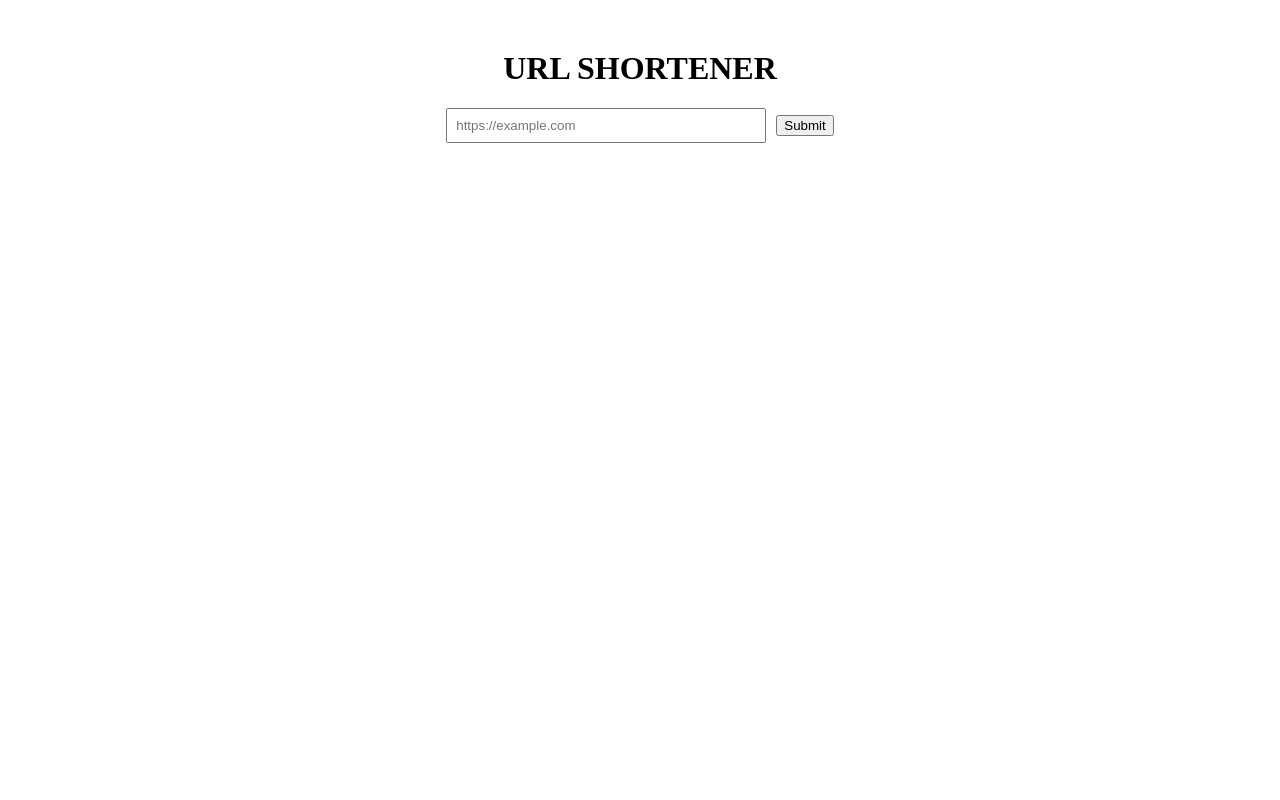
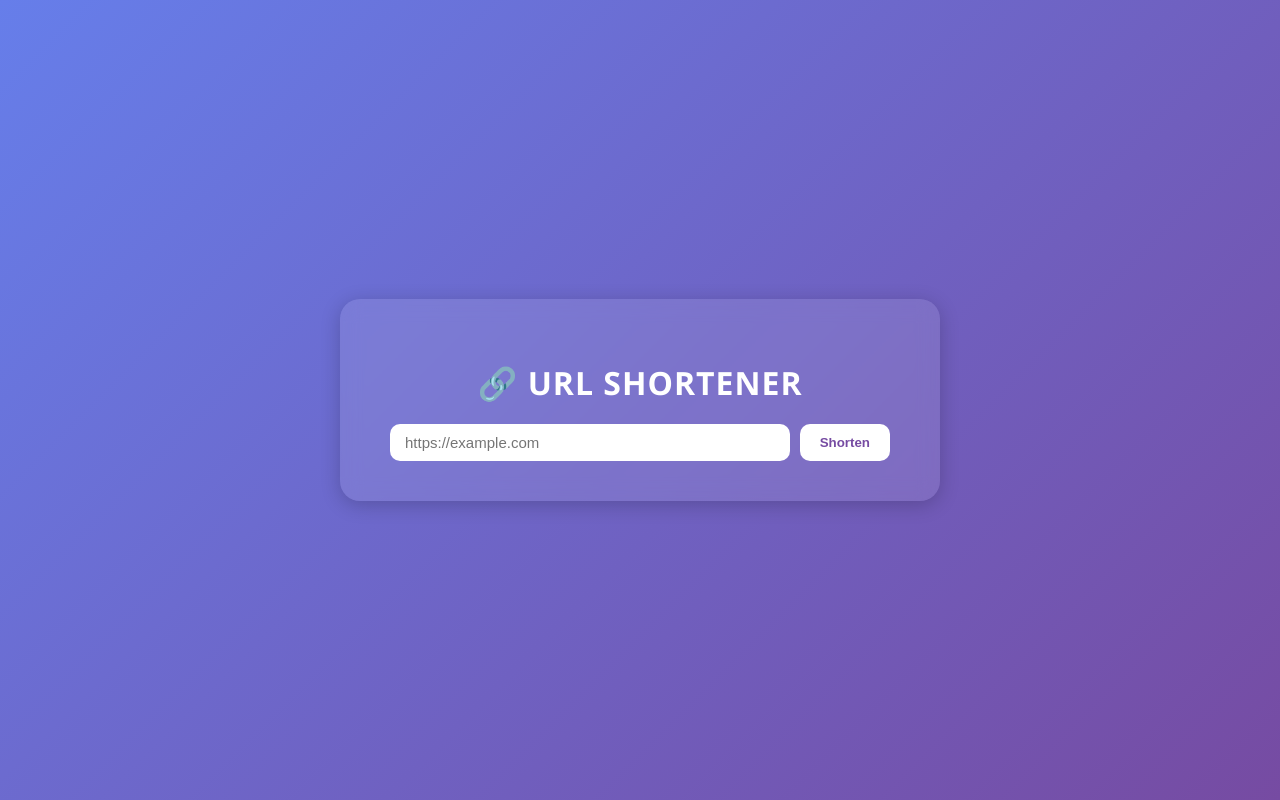
Before and after one commit to STRO09/URL-Shortener, a React (Vite) app in the folder frontend/app/: page / in a window 1280 px wide. Built offline with nearby package versions, Linux system fonts and the light colour scheme.

Commit message:
improved ui

```diff
--- /dev/null
+++ b/frontend/app/index.css
@@ -0,0 +1,7 @@
+body {
+  margin: 0;
+  background: linear-gradient(135deg, #667eea 0%, #764ba2 100%);
+  font-family: "Segoe UI", sans-serif;
+  color: white;
+  min-height: 100vh;
+}
--- a/frontend/app/index.html
+++ b/frontend/app/index.html
@@ -3,6 +3,7 @@
   <head>
     <meta charset="UTF-8" />
     <link rel="icon" type="image/svg+xml" href="/vite.svg" />
+    <link rel="stylesheet" href="index.css">
     <meta name="viewport" content="width=device-width, initial-scale=1.0" />
     <title>app</title>
   </head>
--- a/frontend/app/src/App.jsx
+++ b/frontend/app/src/App.jsx
@@ -12,8 +12,6 @@ function App() {
 
     try {
       const data = await shortenUrl(longurl);
-
-      // Construct the full redirect link
       const fullShortUrl = `http://localhost:8080/api/${data.shortcode}`;
       setShortUrl(fullShortUrl);
     } catch (err) {
@@ -32,42 +30,105 @@ function App() {
   };
 
   return (
-    <div style={{ textAlign: "center", marginTop: "50px" }}>
-      <h1>URL SHORTENER</h1>
+    <div
+      style={{
+        minHeight: "100vh",
+        display: "flex",
+        flexDirection: "column",
+        justifyContent: "center",
+        alignItems: "center",
+      }}
+    >
+      <div
+        style={{
+          backgroundColor: "rgba(255, 255, 255, 0.1)",
+          backdropFilter: "blur(10px)",
+          borderRadius: "20px",
+          padding: "40px 50px",
+          boxShadow: "0 4px 20px rgba(0,0,0,0.2)",
+          textAlign: "center",
+          width: "90%",
+          maxWidth: "500px",
+        }}
+      >
+        <h1 style={{ marginBottom: "20px", letterSpacing: "1px" }}>
+          🔗 URL SHORTENER
+        </h1>
 
-      <form onSubmit={handleSubmit}>
+        <form
+          onSubmit={handleSubmit}
+          style={{ display: "flex", gap: "10px", justifyContent: "center" }}
+        >
           <input
             type="url"
-          id="website"
-          name="longurl"
             placeholder="https://example.com"
             value={longurl}
             onChange={(e) => setLongUrl(e.target.value)}
             required
-          style={{ width: "300px", padding: "8px" }}
+            style={{
+              width: "100%",
+              padding: "10px 15px",
+              borderRadius: "10px",
+              border: "none",
+              outline: "none",
+              fontSize: "15px",
+            }}
           />
-        <button type="submit" style={{ marginLeft: "10px" }}>
-          Submit
+          <button
+            type="submit"
+            style={{
+              background: "#fff",
+              color: "#764ba2",
+              border: "none",
+              borderRadius: "10px",
+              padding: "10px 20px",
+              fontWeight: "bold",
+              cursor: "pointer",
+              transition: "0.3s",
+            }}
+            onMouseOver={(e) => (e.target.style.background = "#f1f1f1")}
+            onMouseOut={(e) => (e.target.style.background = "#fff")}
+          >
+            Shorten
           </button>
         </form>
 
         {shortUrl && (
-        <div style={{ marginTop: "20px" }}>
-          <p>
+          <div style={{ marginTop: "30px" }}>
+            <p style={{ marginBottom: "10px", fontSize: "16px" }}>
               Short URL:{" "}
               <a
                 href={shortUrl}
                 target="_blank"
                 rel="noopener noreferrer"
-              style={{ color: "#007bff", textDecoration: "none" }}
+                style={{
+                  color: "#ffea00",
+                  textDecoration: "none",
+                  fontWeight: "bold",
+                }}
               >
                 {shortUrl}
               </a>
             </p>
 
-          <button onClick={handleCopy}>{copied ? "✅ Copied!" : "Copy"}</button>
+            <button
+              onClick={handleCopy}
+              style={{
+                background: copied ? "#28a745" : "#ffea00",
+                color: copied ? "white" : "#333",
+                border: "none",
+                borderRadius: "10px",
+                padding: "8px 15px",
+                cursor: "pointer",
+                transition: "0.3s",
+                fontWeight: "bold",
+              }}
+            >
+              {copied ? "✅ Copied!" : "Copy Link"}
+            </button>
           </div>
         )}
+      </div>
     </div>
   );
 }
```
Lines whose indentation alone changed are shown as unchanged.
